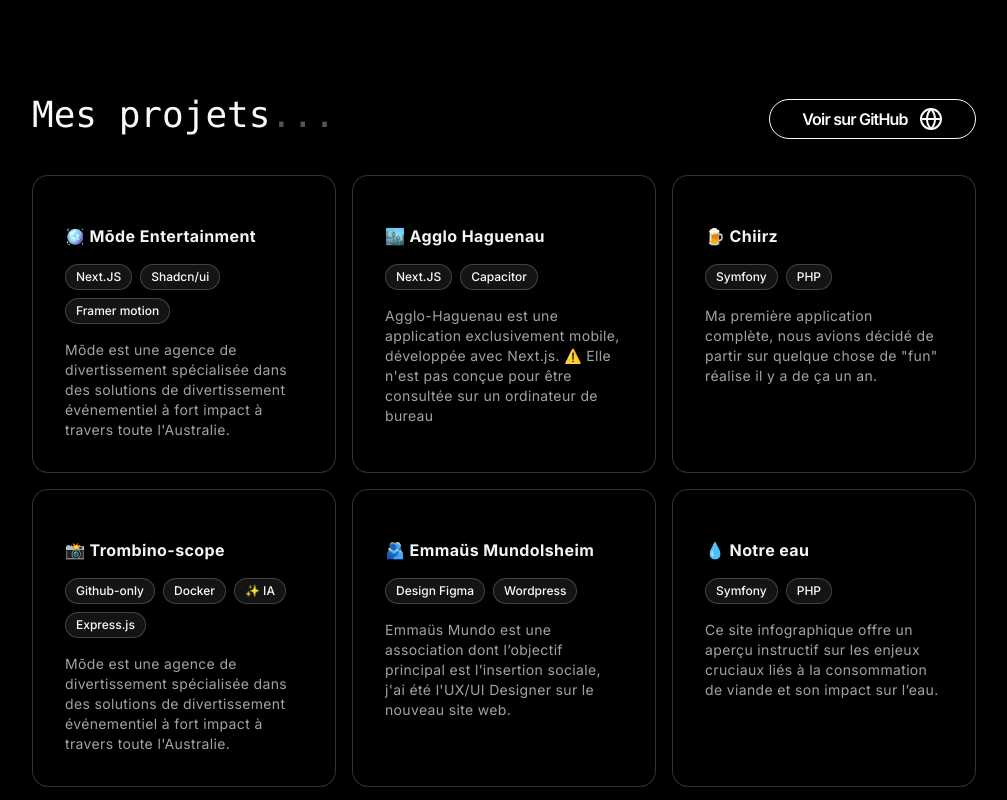
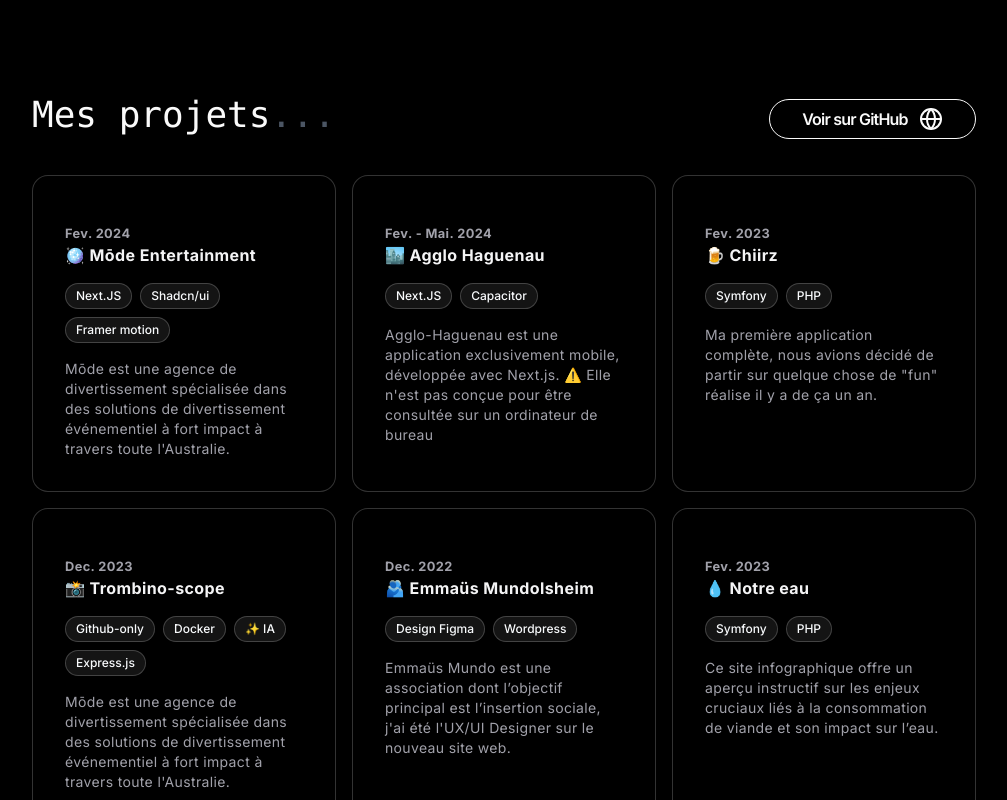
Before and after one commit to Alixanb/portfolio-temp, a Next.js app: page / in a window 1280 px wide. Shown: the part 2945-3745 px from the top of the page, without its empty margins (136-1143 px from the left). Built offline with nearby package versions, Linux system fonts and the light colour scheme.

Commit message:
fix: typed items and added dates to card

```diff
--- a/src/components/base/ProjectCard.tsx
+++ b/src/components/base/ProjectCard.tsx
@@ -3,13 +3,23 @@
 export function ProjectCard() {
   return <HoverEffect items={projects} />;
 }
-export const projects = [
+
+export interface ProjectsProps {
+  title: string;
+  description: string;
+  link: string;
+  tags: Array<string>;
+  date: string;
+}
+
+export const projects: ProjectsProps[] = [
   {
     title: "🪩 Mōde Entertainment",
     description:
       "Mōde est une agence de divertissement spécialisée dans des solutions de divertissement événementiel à fort impact à travers toute l'Australie.",
     link: "https://mode-three.vercel.app/",
     tags: ["Next.JS", "Shadcn/ui", "Framer motion"],
+    date: "Fev. 2024"
   },
   {
     title: "🏙️ Agglo Haguenau",
@@ -17,6 +27,7 @@
       "Agglo-Haguenau est une application exclusivement mobile, développée avec Next.js. ⚠️ Elle n'est pas conçue pour être consultée sur un ordinateur de bureau",
     link: "https://agglo-haguenau.vercel.app/",
     tags: ["Next.JS", "Capacitor"],
+    date: "Fev. - Mai. 2024"
   },
   {
     title: "🍺 Chiirz",
@@ -24,6 +35,7 @@
       'Ma première application complète, nous avions décidé de partir sur quelque chose de "fun" réalise il y a de ça un an.',
     link: "https://chiirz.joly.etu.mmi-unistra.fr/",
     tags: ["Symfony", "PHP"],
+    date: "Fev. 2023"
   },
   {
     title: "📸 Trombino-scope",
@@ -31,6 +43,7 @@
       "Mōde est une agence de divertissement spécialisée dans des solutions de divertissement événementiel à fort impact à travers toute l'Australie.",
     link: "https://github.com/Alixanb/trombino-scope",
     tags: ["Github-only", "Docker", "✨ IA", "Express.js"],
+    date: "Dec. 2023"
   },
   {
     title: "🫂 Emmaüs Mundolsheim",
@@ -38,6 +51,7 @@
       "Emmaüs Mundo est une association dont l’objectif principal est l’insertion sociale, j'ai été l'UX/UI Designer sur le nouveau site web.",
     link: "https://emmausmundo.com/",
     tags: ["Design Figma", "Wordpress"],
+    date: "Dec. 2022"
   },
   {
     title: "💧 Notre eau",
@@ -45,5 +59,6 @@
       "Ce site infographique offre un aperçu instructif sur les enjeux cruciaux liés à la consommation de viande et son impact sur l’eau.",
     link: "https://eau.huot.etu.mmi-unistra.fr/",
     tags: ["Symfony", "PHP"],
+    date: "Fev. 2023"
   },
 ];
--- a/src/components/ui/card-hover-effect.tsx
+++ b/src/components/ui/card-hover-effect.tsx
@@ -4,20 +4,15 @@
 import { AnimatePresence, motion } from "framer-motion";
 import Link from "next/link";
 import { useState } from "react";
+import { ProjectsProps } from "../base/ProjectCard";
 import { Badge } from "./badge";
 
-type ItemObject = Array<{
-  title: string;
-  description: string;
-  link: string;
-  tags: string[];
-}>;
 
 export const HoverEffect = ({
   items,
   className,
 }: {
-  items: ItemObject;
+  items: ProjectsProps[];
   className?: string;
 }) => {
   let [hoveredIndex, setHoveredIndex] = useState<number | null>(null);
@@ -56,7 +51,12 @@
             )}
           </AnimatePresence>
           <Card>
-            <CardTitle>{item.title}</CardTitle>
+            <CardTitle>
+              <div className="flex flex-col ">
+                <small className="text-muted-foreground">{item.date}</small>
+                {item.title}
+              </div>
+            </CardTitle>
             <div className="mt-4 flex flex-wrap gap-2">
               {item.tags.map((item, idx) => (
                 <Badge variant="outline" key={item + idx}>
@@ -64,6 +64,7 @@
                 </Badge>
               ))}
             </div>
+
             <CardDescription>{item.description}</CardDescription>
           </Card>
         </Link>
```
